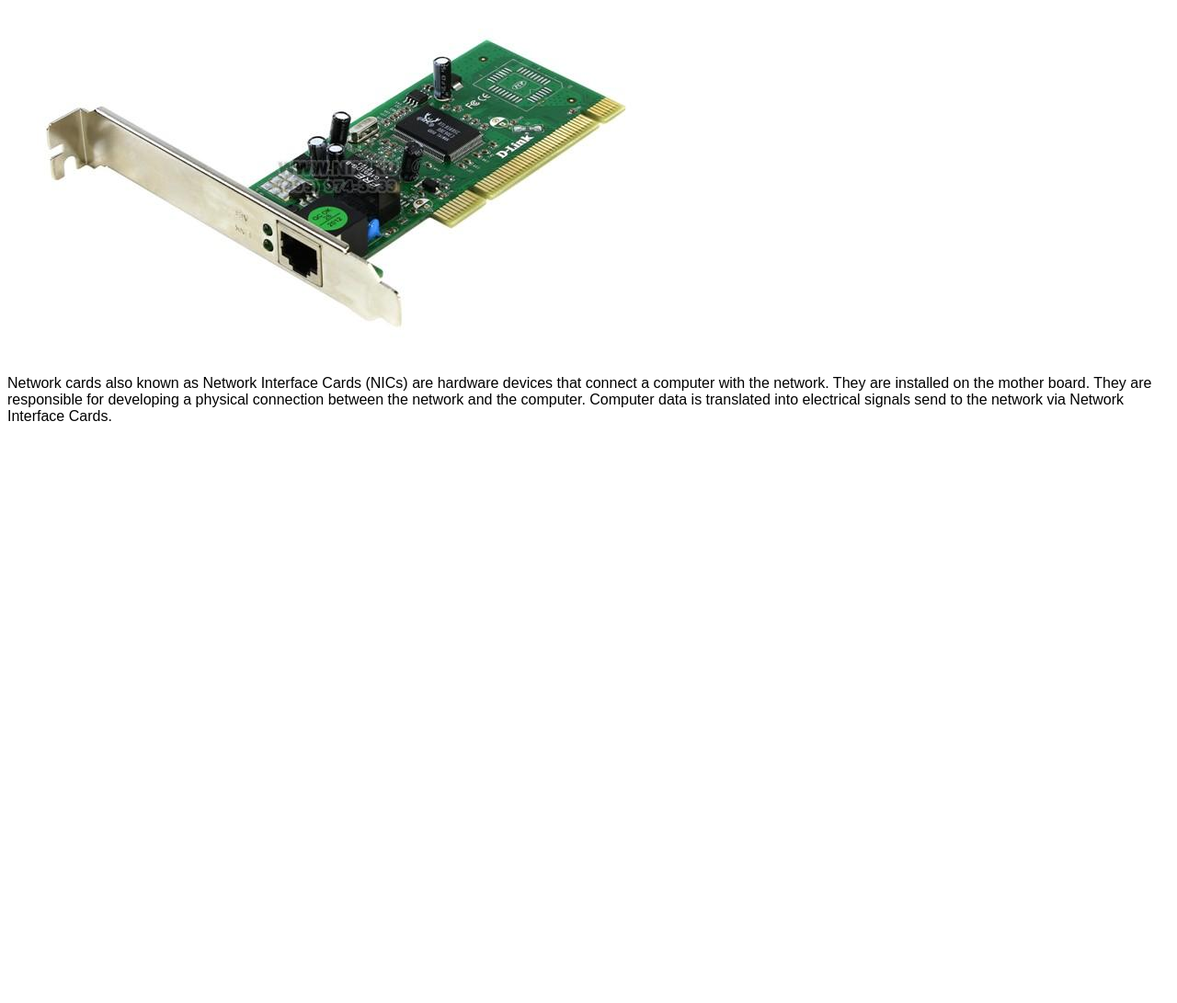
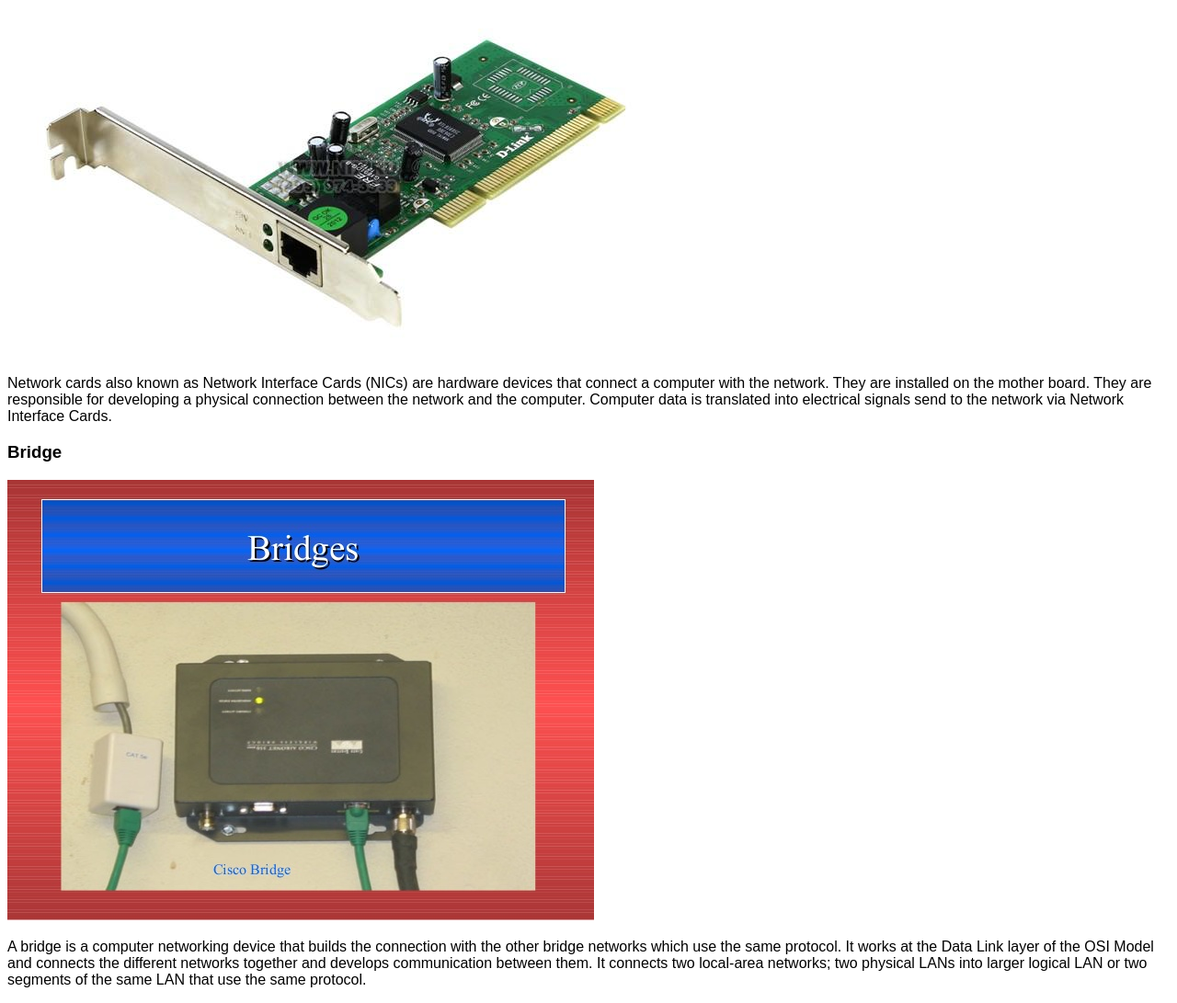
Before and after one commit to vanzgodinez1234/Vanz, a PHP site: page / in a window 1280 px wide. Shown: the part 3067-4158 px from the top of the page at 92% size. Before the commit the page ends 3525 px from the top, so only its background shows below. Run offline with PHP 8.4, Linux system fonts and the light colour scheme.

Commit message:
Added bridge network device.

```diff
--- a/index.php
+++ b/index.php
@@ -71,6 +71,12 @@
  	  	        	<p>
  	  	        	    Network cards also known as Network Interface Cards (NICs) are hardware devices that connect a computer with the network. They are installed on the mother board. They are responsible for developing a physical connection between the network and the computer. Computer data is translated into electrical signals send to the network via Network Interface Cards.
  	  	    		</p>
+
+					<h3>Bridge</h3>
+ 	  	    		<img src="../images/bridge.jpg">
+ 	  	        	<p>
+ 	  	        	   A bridge is a computer networking device that builds the connection with the other bridge networks which use the same protocol. It works at the Data Link layer of the OSI Model and connects the different networks together and develops communication between them. It connects two local-area networks; two physical LANs into larger logical LAN or two segments of the same LAN that use the same protocol.
+ 	  	    		</p>
  	  	        </div>
  	  	 </div>
  	  </div>
```
Also changed, not shown: images/bridge.jpg (added).
